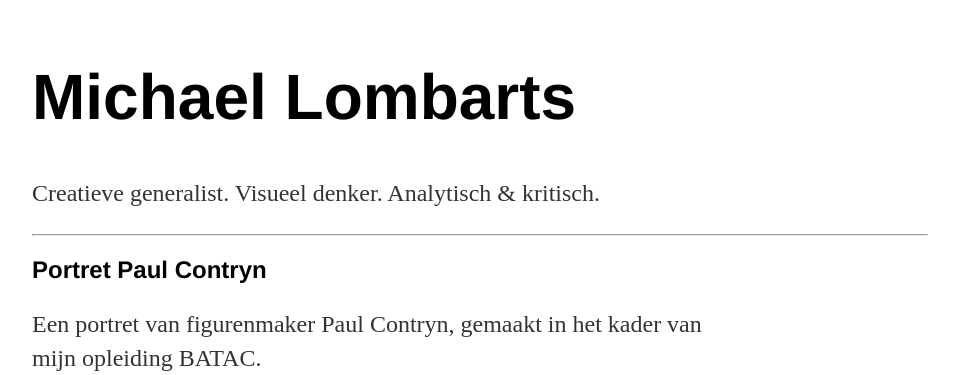
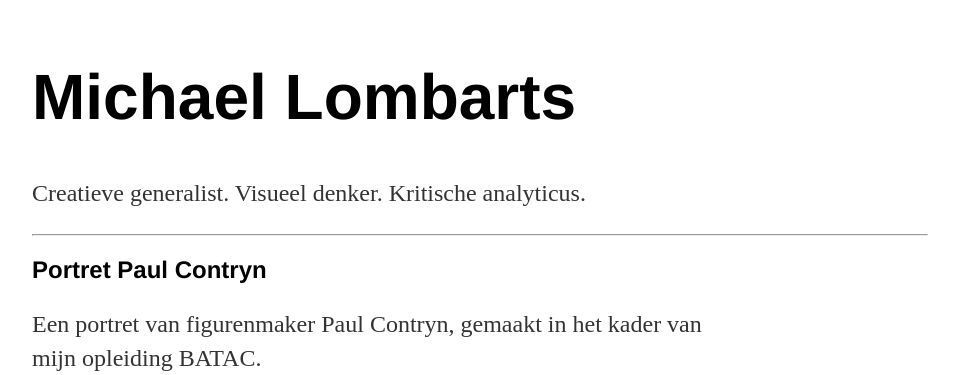
Before and after one commit to MichaelLombarts/michaellombarts.github.io, a Jekyll site: the page built from index.html, in a window 1280 px wide and 900 px high. Shown: the top 375 px of the window, without its empty margins (160-1119 px from the left). Built offline with Jekyll 4.4.1, drawn with Linux system fonts in a browser that asks for light colours.

Commit message:
Update index.html

```diff
--- a/index.html
+++ b/index.html
@@ -5,7 +5,7 @@ title: Michael Lombarts
 <div class="blurb">
 		<div class="intro">
 			<h1>Michael Lombarts</h1>
-			<p class="intro">Creatieve generalist. Visueel denker. Analytisch & kritisch.</p>
+			<p class="intro">Creatieve generalist. Visueel denker. Kritische analyticus.</p>
 		</div>
 
 	<hr>
```
